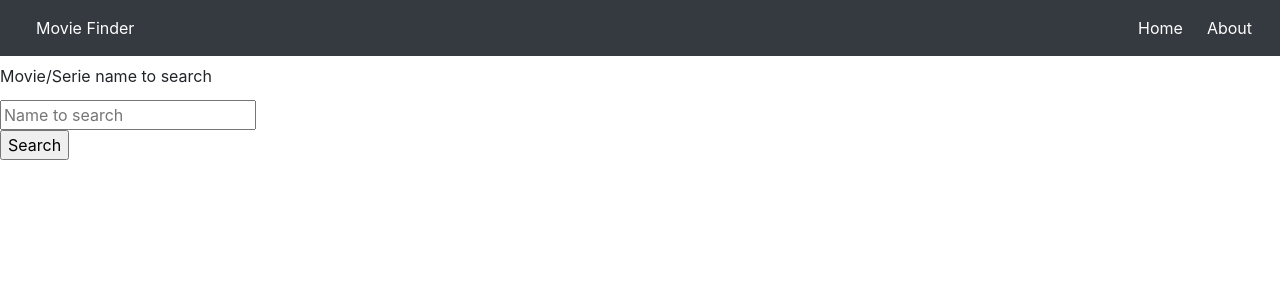
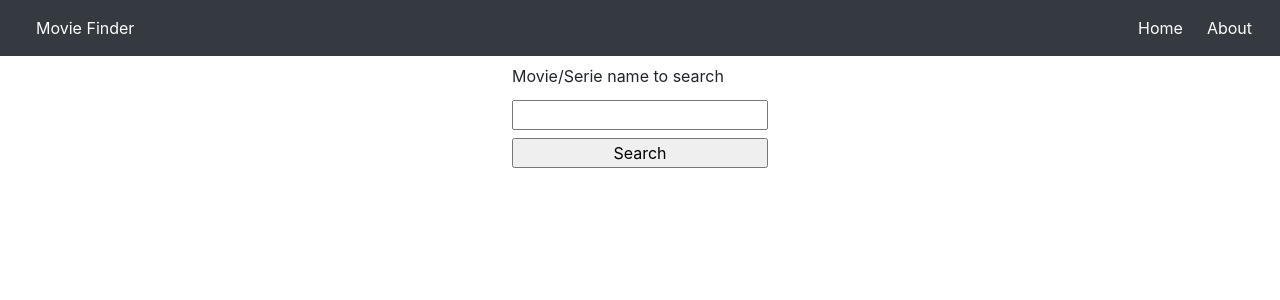
Before and after one commit to PedroMarianoAlmeida/movie-finder-react, a React (Create React App) app: page / in a window 1280 px wide. Shown: the top 300 px of the page. Built offline with nearby package versions, Linux system fonts and the light colour scheme.

Commit message:
Search Movie Form Formated

```diff
--- a/src/components/Header/MobileHeader.js
+++ b/src/components/Header/MobileHeader.js
@@ -9,9 +9,9 @@ const MobileHeader = function() {
                 <Link to="/" className="nav-item nav-link mx-1 text-white"> Movie Finder </Link>
             </div>
             <div className='col-1'>
-                <NavDropdown id="navbarMenu">
-                    <NavDropdown.Item> <Link to="/" className="nav-item nav-link mx-1 text-white"> Home </Link> </NavDropdown.Item>
-                    <NavDropdown.Item > <Link to="/about" className="nav-item nav-link mx-1 text-white">About</Link> </NavDropdown.Item>
+                <NavDropdown id="navbarMenu" title="|||">
+                    <NavDropdown.Item> <Link to="/" className="text-dark"> Home </Link> </NavDropdown.Item>
+                    <NavDropdown.Item > <Link to="/about" className="text-dark">About</Link> </NavDropdown.Item>
                 </NavDropdown>
             </div>
         </div>
--- a/src/components/SearchMovieForm.js
+++ b/src/components/SearchMovieForm.js
@@ -16,19 +16,22 @@ const SearchMovieForm = () => {
     }
 
     return (
-        <div className='mt-5 pt-3'>
-            <form onSubmit={handleSubmit}>
-                <div className="form-group">
-                    <label>Movie/Serie name to search</label>
-                    <input type="text" placeholder="Name to search" value={nameToSearch}
-                    required onChange={handleChange} className="form-text"/>
+        <div className='mt-5 pt-3 container'>
+            <div className='row justify-content-center'>
+                <div className="col-12">
+                    <form onSubmit={handleSubmit} className="d-flex justify-content-center">
+                        <div className="form-group">
+                            <label className="w-100">Movie/Serie name to search</label>
+                            <input type="text" value={nameToSearch}
+                            required onChange={handleChange} className="form-text w-100 text-center"/>
 
-                    <input type="submit" value="Search" />
+                            <input type="submit" value="Search" className="my-2 w-100"/>
+                        </div>
+                    </form>
                 </div>
-            </form>
 
-            <ListMoviesFounded name={finalNameToSearch} />
-
+                <ListMoviesFounded name={finalNameToSearch} />
+            </div>
         </div>
      );
 }
```
